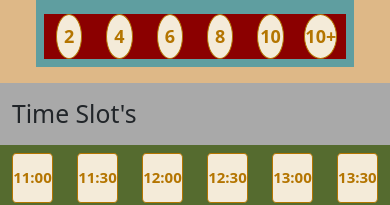
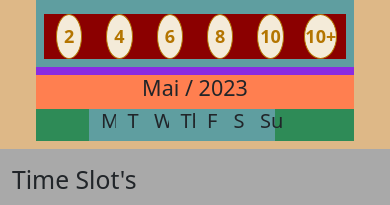
Before and after one commit to kartikriziya/RTRT, a Vue app: page /reservieren in a window 390 px wide. Shown: the part 581-786 px from the top of the page. Built offline with nearby package versions, Linux system fonts and the light colour scheme.

Commit message:
calender started

```diff
--- a/src/components/CustomerDetails.vue
+++ b/src/components/CustomerDetails.vue
@@ -1,5 +1,17 @@
 <script setup>
 import { ref } from 'vue'
+
+function myFunction() {
+  var today = new Date()
+  var month = today.getMonth()
+  console.log(daysInMonth(month + 1, today.getFullYear()) + ' ' + month + ' ' + today.getFullYear())
+}
+
+function daysInMonth(month, year) {
+  return new Date(year, month, 0).getDate()
+}
+
+myFunction()
 
 const noOfPeople = ref([
   { id: 'check2', people: '2' },
@@ -60,7 +72,53 @@ const timinings = ref([
         <!--                     -->
         <!--        Calender     -->
         <!--                     -->
-        <div class="col-12 pt-2"></div>
+        <div class="col-12 pt-2" style="background-color: blueviolet">
+          <div class="row" style="background-color: cornsilk">
+            <div class="col-sm-3"></div>
+            <div
+              class="col-sm-6"
+              style="background-color: coral; display: flex; justify-content: center"
+            >
+              <h4>Mai / 2023</h4>
+            </div>
+            <div class="col-sm-3"></div>
+          </div>
+          <div class="row">
+            <div class="col-sm-3"></div>
+            <div
+              class="col-sm-6"
+              style="background-color: seagreen; display: flex; flex-direction: row"
+            >
+              <div class="row">
+                <div class="col-2"></div>
+                <div class="col-1" style="background-color: cadetblue">
+                  <h5>M</h5>
+                </div>
+                <div class="col-1" style="background-color: cadetblue">
+                  <h5>T</h5>
+                </div>
+                <div class="col-1" style="background-color: cadetblue">
+                  <h5>W</h5>
+                </div>
+                <div class="col-1" style="background-color: cadetblue">
+                  <h5>Th</h5>
+                </div>
+                <div class="col-1" style="background-color: cadetblue">
+                  <h5>F</h5>
+                </div>
+                <div class="col-1" style="background-color: cadetblue">
+                  <h5>S</h5>
+                </div>
+                <div class="col-1" style="background-color: cadetblue">
+                  <h5>Su</h5>
+                </div>
+
+                <div class="col-3"></div>
+              </div>
+            </div>
+            <div class="col-sm-3"></div>
+          </div>
+        </div>
       </div>
     </div>
     <!--                     -->
```
